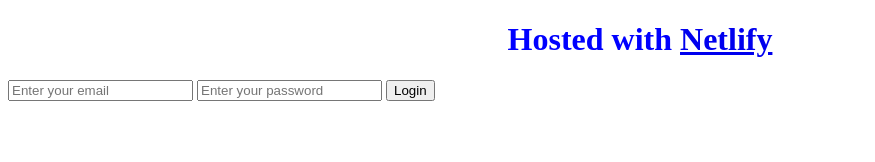
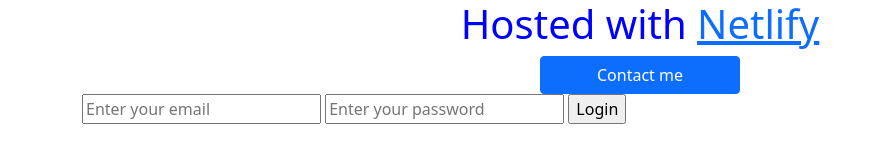
Before and after one commit to xMarcela/my-weather-app, a plain HTML site: page index.html in a window 1280 px wide. Shown: the whole page, without its empty margins (0-875 px from the left). Drawn offline with nearby package versions, Linux system fonts and the light colour scheme.

Commit message:
Added contact button

```diff
--- a/index.html
+++ b/index.html
@@ -6,12 +6,17 @@
     <meta http-equiv="X-UA-Compatible" content="IE=edge">
     <meta name="viewport" content="width=device-width, initial-scale=1.0">
     <title>Gitthub repo example</title>
+    <link href="https://cdn.jsdelivr.net/npm/bootstrap@5.0.2/dist/css/bootstrap.min.css" rel="stylesheet"
+        integrity="sha384-EVSTQN3/azprG1Anm3QDgpJLIm9Nao0Yz1ztcQTwFspd3yD65VohhpuuCOmLASjC" crossorigin="anonymous">
     <link rel="stylesheet" href="style.css" />
 
 </head>
 
 <body>
+    <div class="container">
         <h1>Hosted with <a href="https://www.netlify.com">Netlify</a></h1>
+        <a href="mailto:aleksmravn@gmail.com" class="btn btn-primary contact-btn">Contact me</a>
+
         <form>
             <input type="email" placeholder="Enter your email" />
             <input type="password" placeholder="Enter your password" />
@@ -19,6 +24,8 @@
         </form>
 
 
+
+    </div>
     <script src="script.js"></script>
 </body>
 
--- a/style.css
+++ b/style.css
@@ -2,3 +2,9 @@ h1 {
   text-align: center;
   color: blue;
 }
+
+.contact-btn {
+    display: block;
+    margin: 0 auto;
+    width: 200px;
+}
```
Lines whose indentation alone changed are shown as unchanged.
